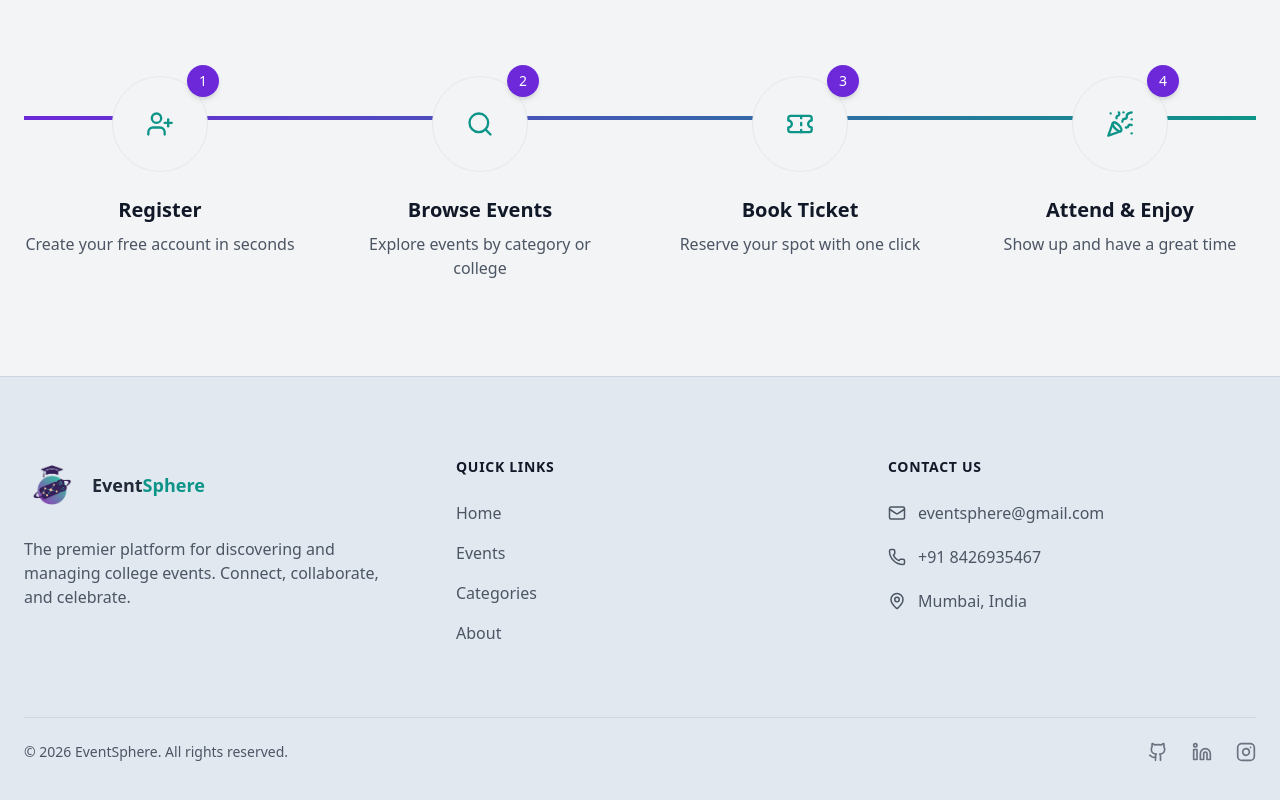
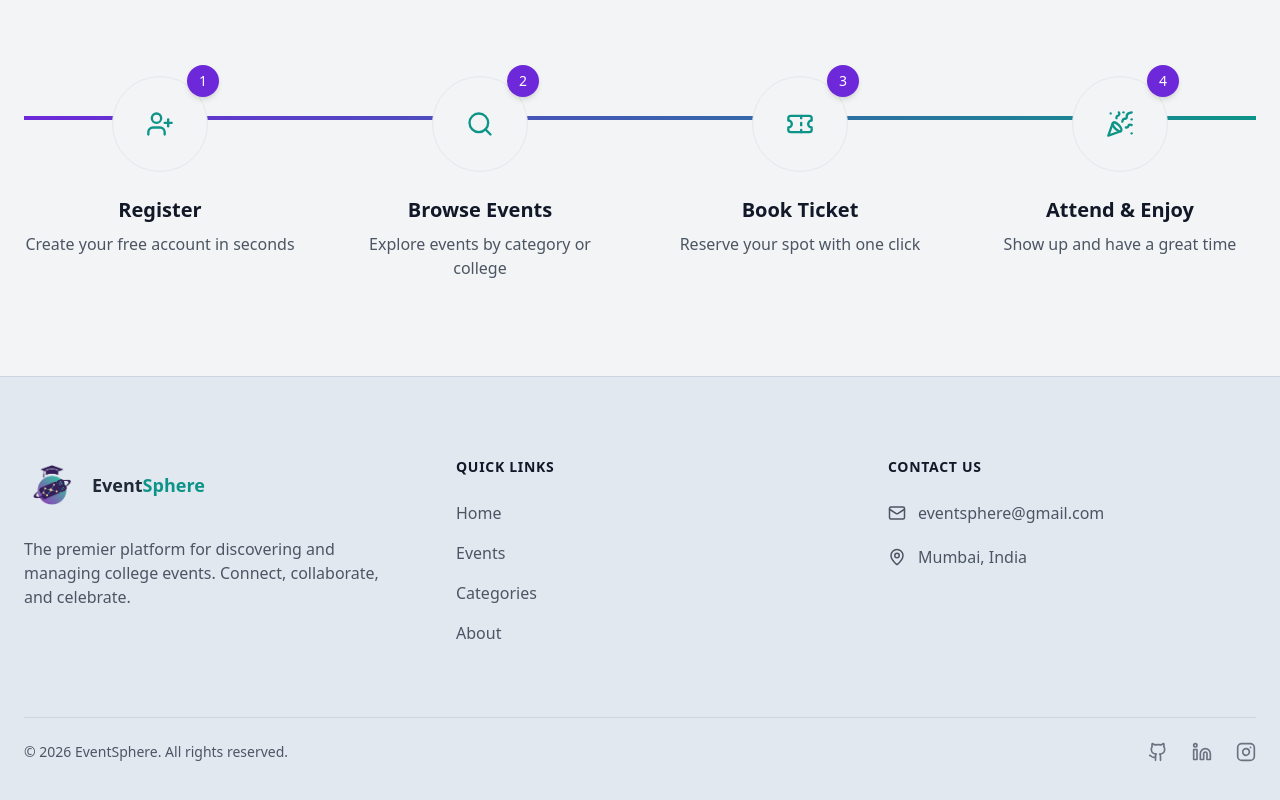
Before and after one commit to JanhaviShigwan/FinalYearProject, a React (Create React App) app in the folder Frontend/eventsphere/: page / in a window 1280 px wide. Shown: the part 2694-3494 px from the top of the page. Built offline with nearby package versions, Linux system fonts and the light colour scheme.

Commit message:
Minor Ui Changes

```diff
--- a/Frontend/eventsphere/src/components/Footer.jsx
+++ b/Frontend/eventsphere/src/components/Footer.jsx
@@ -51,13 +51,6 @@ export default function Footer() {
           </div>
 
           <div className="footer-contact-item">
-            <Phone size={18} />
-            <a href="tel:+918426935467">
-              +91 8426935467
-            </a>
-          </div>
-
-          <div className="footer-contact-item">
             <MapPin size={18} />
             <span>Mumbai, India</span>
           </div>
--- a/Frontend/eventsphere/src/pages/FAQ.jsx
+++ b/Frontend/eventsphere/src/pages/FAQ.jsx
@@ -1,6 +1,7 @@
 import { useState } from "react";
 import { ChevronDown } from "lucide-react";
 import Navbar from "../components/Navbar";
+import Footer from "../components/Footer";
 
 export default function Faq() {
   const [openIndex, setOpenIndex] = useState(null);
@@ -102,6 +103,7 @@ export default function Faq() {
       </div>
 
     </div>
+    <Footer/>
     </>
   );
 }
```
